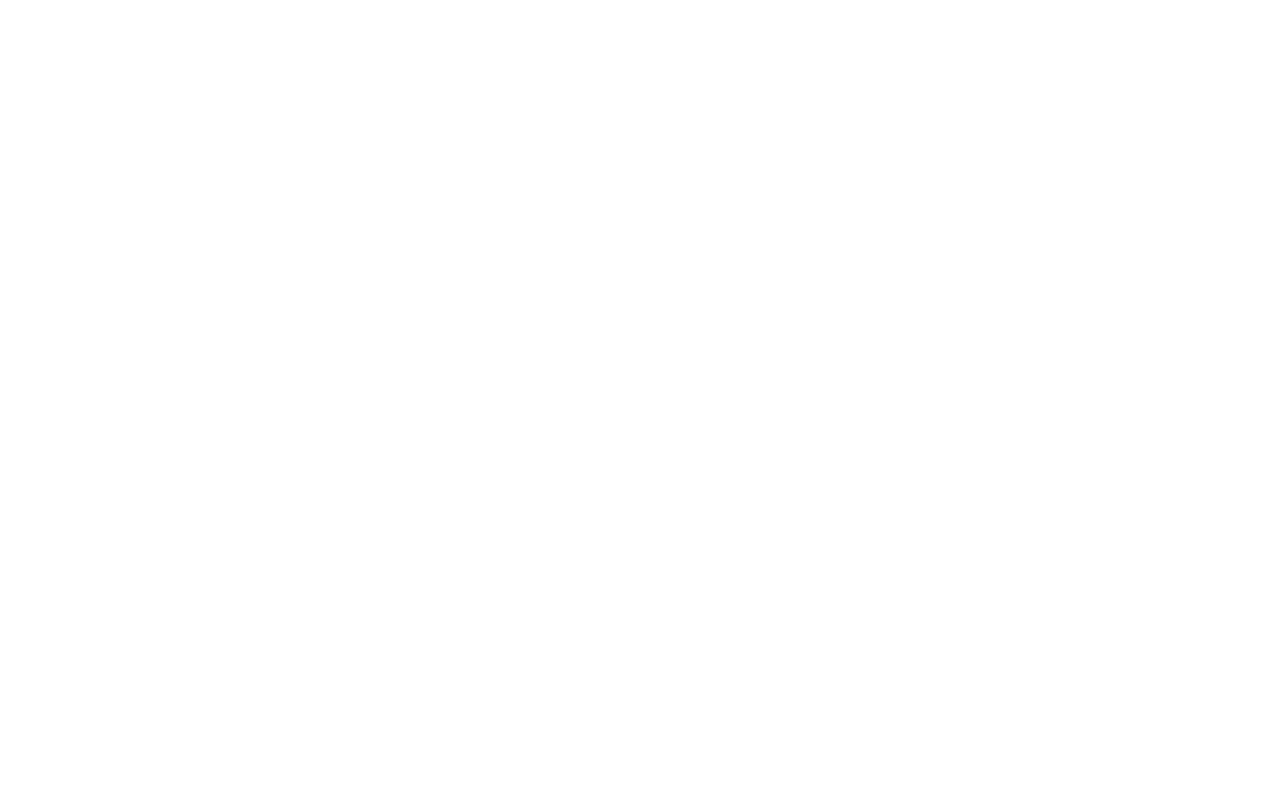
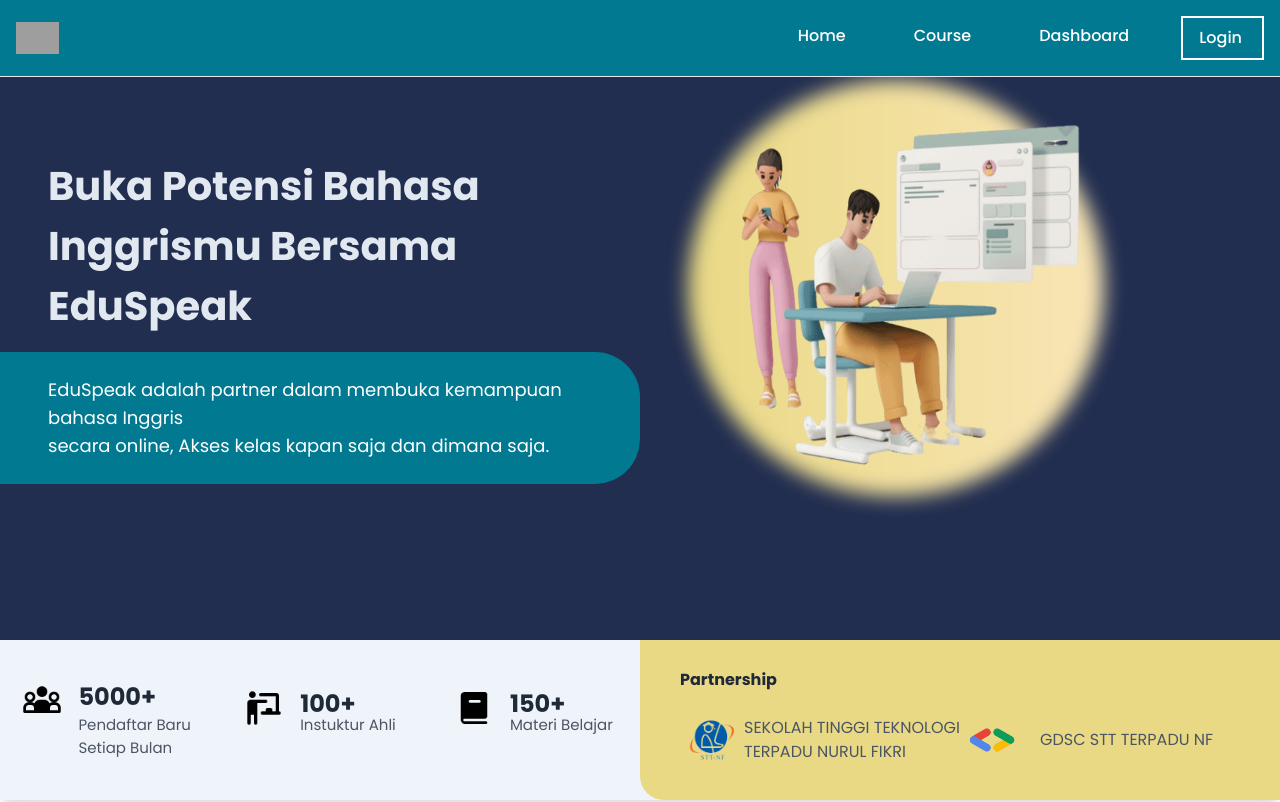
Before and after one commit to eduspeak/eduspeak-frontend, a React (Create React App) app: page / in a window 1280 px wide. Before the commit this address had no page. Shown: the top 802 px of the page. Built offline with nearby package versions, Linux system fonts and the light colour scheme; grey boxes are pictures that could not be loaded.

Commit message:
merapihkan router

```diff
--- a/src/App.js
+++ b/src/App.js
@@ -1,9 +1,14 @@
 import "./App.css";
-import { Routes, Route } from "react-router-dom";
+import React from "react";
+import { Route, Routes } from "react-router-dom";
 
+// Fahmi
 import Home from "./pages/menuHome";
 import Course from "./pages/menuCourse";
 import Dashboard from "./pages/menuDashboard";
+import DashboardUser from "./pages/menuDashboard/dashboardUser";
+import Review from "./pages/menuDashboard/Review";
+// Ayyash
 import History from "./pages/menuDashboard/attemptsHistory";
 import Enrolled from "./pages/menuDashboard/enrolledCourses ";
 import Upgrade from "./pages/menuDashboard/upgradeMembership";
@@ -12,9 +17,13 @@ function App() {
   return (
     <>
       <Routes>
-        <Route path="/home" element={<Home />} />
-        <Route path="/course" element={<Course />} />
-        <Route path="/dashboard" element={<Dashboard />} />
+        {/* Fahmi */}
+        <Route path="/" element={<Home />}></Route>
+        <Route path="/course" element={<Course />}></Route>
+        <Route path="/dashboard" element={<Dashboard />}></Route>
+        <Route path="/dashboard/user" element={<DashboardUser />}></Route>
+        <Route path="/dashboard/review" element={<Review />}></Route>
+        {/* Ayyash */}
         <Route path="/history" element={<History />} />
         <Route path="/enrolled" element={<Enrolled />} />
         <Route path="/upgrade" element={<Upgrade />} />
```
